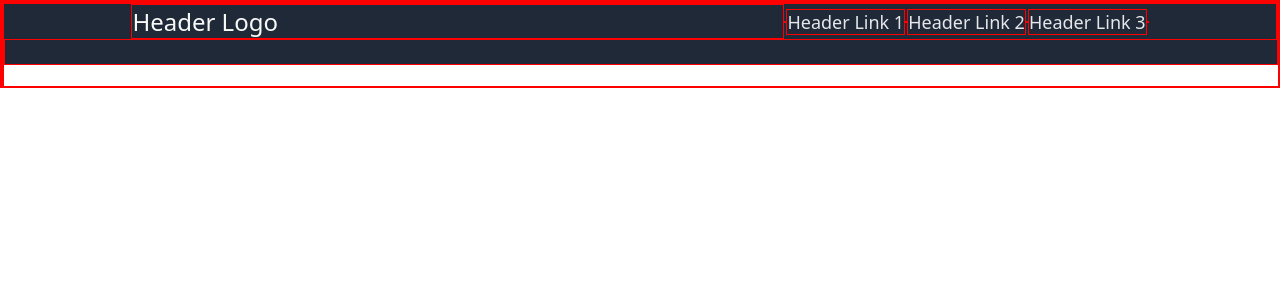
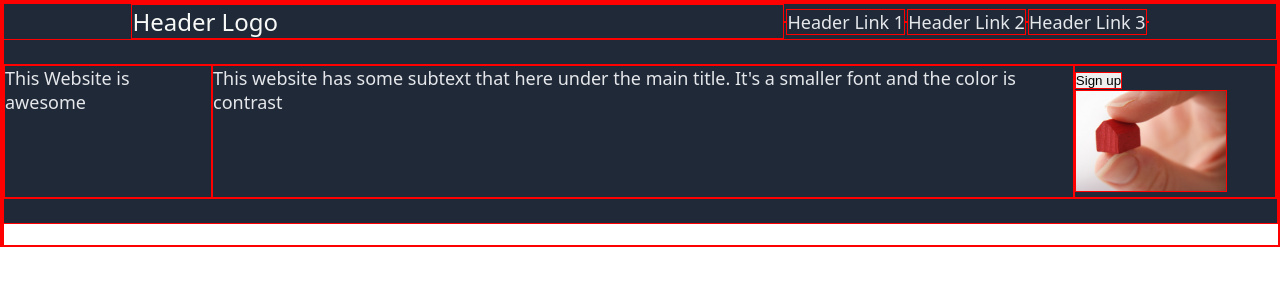
Before and after one commit to Chris-M-Reeves/landing-page, a plain HTML site: page index.html in a window 1280 px wide. Drawn offline with Linux system fonts and the light colour scheme.

Commit message:
Edited stylesheet.css to add container1

```diff
--- a/index.html
+++ b/index.html
@@ -12,6 +12,13 @@
         <a class="right" href="index.html">Header Link 2<a>
         <a class="right" href="index.html">Header Link 3<a>
         </div>
+    <div class="text">
+        <p class="main">This Website is awesome</p>
+        <p class="secondary">This website has some subtext that here under the main title. It's a smaller font and the color is contrast<p>
+        <button>Sign up</button>
+
+    <img src="small_building.jpg" class="picture" height="100">
+    </div>
     </div>
 </head>
 <body>
--- a/stylesheet.css
+++ b/stylesheet.css
@@ -44,3 +44,9 @@ a{
     display: flex;
 
 }
+
+
+.text{
+    display: flex;
+
+}
```
Also changed, not shown: small_building.jpg (added).
